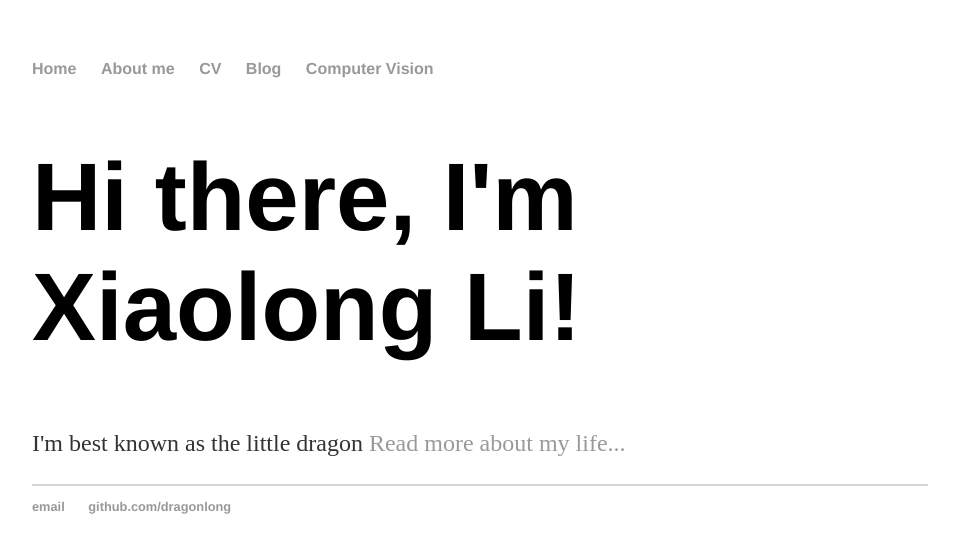
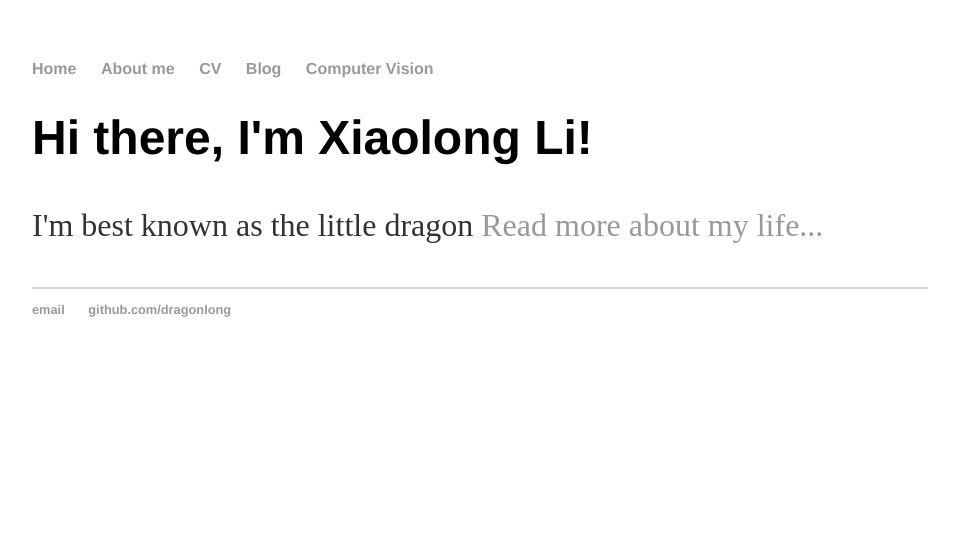
Before and after one commit to dragonlong/dragonlong.github.io, a Jekyll site: the page built from index.html, in a window 1280 px wide. Shown: the top 553 px of the page, without its empty margins (160-1119 px from the left). Built offline with Jekyll 4.4.1, drawn with Linux system fonts in a browser that asks for light colours.

Commit message:
Update main.css

```diff
--- a/css/main.css
+++ b/css/main.css
@@ -20,12 +20,12 @@ a:hover {
     text-decoration: underline;
 }
 h1 {
-    font-size: 6em;
+    font-size: 3em;
     font-family:'Helvetica', 'Arial', 'Sans-Serif';
 }
 p {
-    font-size: 1.5em;
-    line-height: 1.4em;
+    font-size: 2em;
+    line-height: 1.8em;
     color: #333;
 }
 footer {
```
